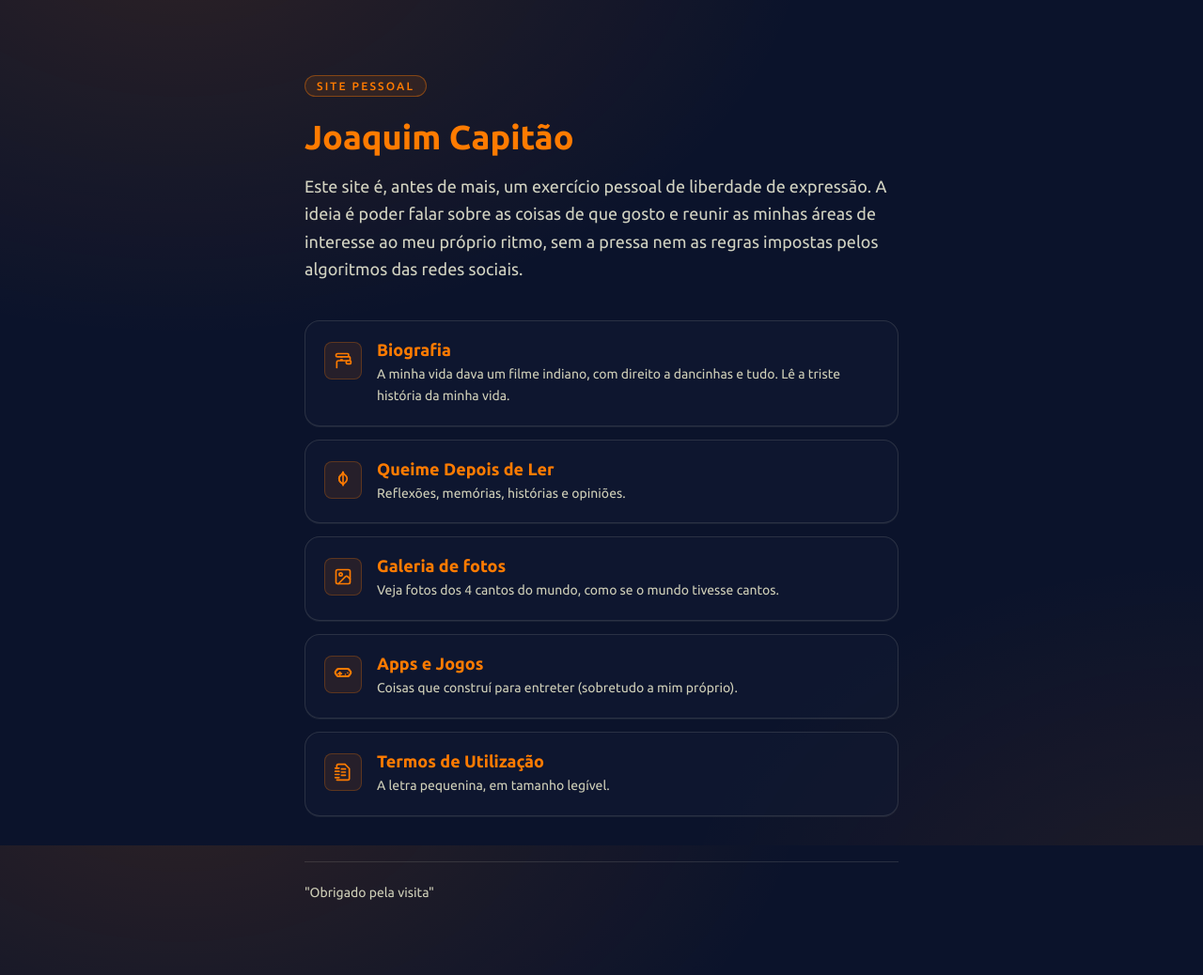
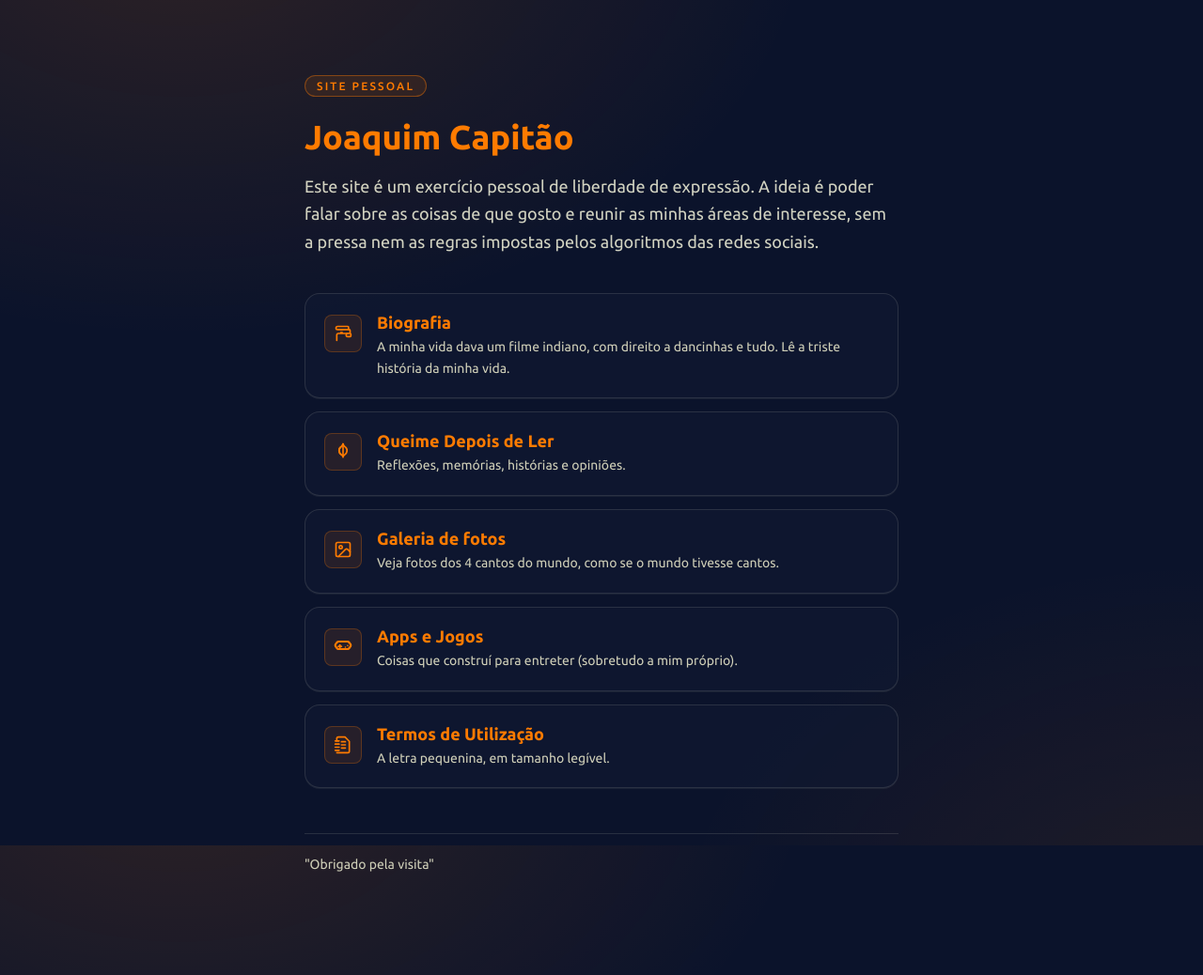
Before and after one commit to joaquim-capitao/joaquim-capitao.github.io, a Jekyll site: the page index.html, which Jekyll copies as it is, in a window 1280 px wide. Shown: the whole page at 94% size. Built offline with Jekyll 4.4.1, drawn with Linux system fonts in a browser that asks for light colours.

Commit message:
Atualizar o index.html

```diff
--- a/index.html
+++ b/index.html
@@ -206,7 +206,7 @@
       <span class="badge">Site pessoal</span>
       <h1>Joaquim Capitão</h1>
       <p class="lead">
-      Este site é, antes de mais, um exercício pessoal de liberdade de expressão. A ideia é poder falar sobre as coisas de que gosto e reunir as minhas áreas de interesse ao meu próprio ritmo, sem a pressa nem as regras impostas pelos algoritmos das redes sociais.
+      Este site é um exercício pessoal de liberdade de expressão. A ideia é poder falar sobre as coisas de que gosto e reunir as minhas áreas de interesse, sem a pressa nem as regras impostas pelos algoritmos das redes sociais.
       </p>
     </header>
 
```
